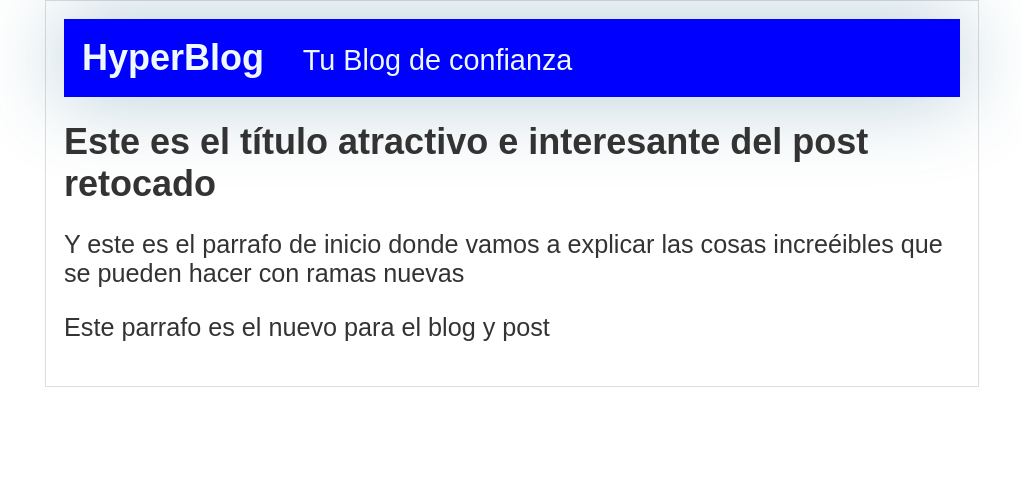
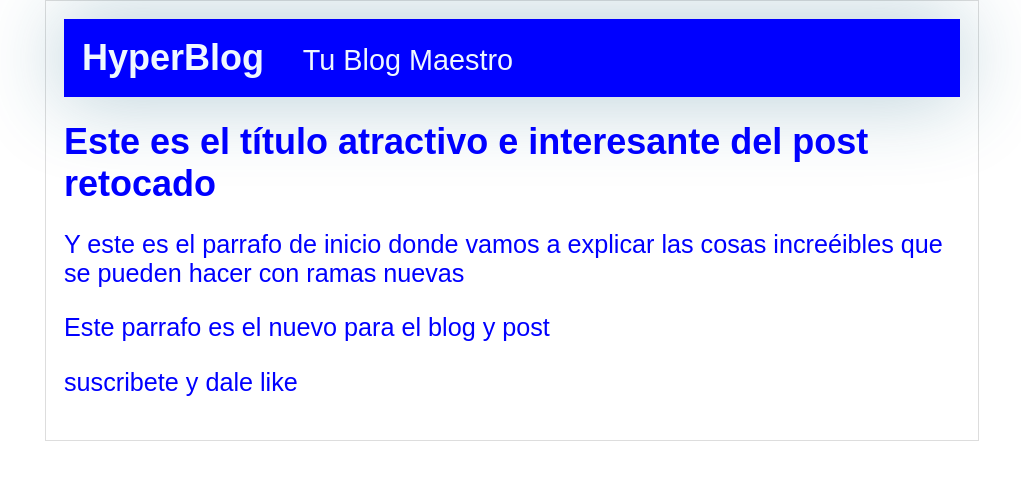
Before and after one commit to Danvhin5hs/Hyperblog, a plain HTML site: page blogpost.html in a window 1280 px wide. Shown: the whole page, without its empty margins (128-1149 px from the left). Drawn offline with Linux system fonts and the light colour scheme.

Commit message:
agrege suscripcion, cambie cabecera y puse texto azul

```diff
--- a/blogpost.html
+++ b/blogpost.html
@@ -8,13 +8,14 @@
             <div id="cabecera">
                 HyperBlog
 
-                <span id="tagline">Tu Blog de confianza</span>
+                <span id="tagline">Tu Blog Maestro</span>
 
             </div>
             <div id="post">
                 <h1>Este es el título atractivo e interesante del post retocado</h1>
                 <p>Y este es el parrafo de inicio donde vamos a explicar las cosas increéibles que se pueden hacer con ramas nuevas</p>
                 <p>Este parrafo es el nuevo para el blog y post</p>
+                <p>suscribete y dale like</p>
             </div>
         </div>
     </body>
--- a/css/estilos.css
+++ b/css/estilos.css
@@ -1,6 +1,6 @@
 body
 {
-    color: #333;
+    color:blue;
     text-align: center;
     font-family: Arial, Helvetica, sans-serif;
     font-size: 18px;
```
